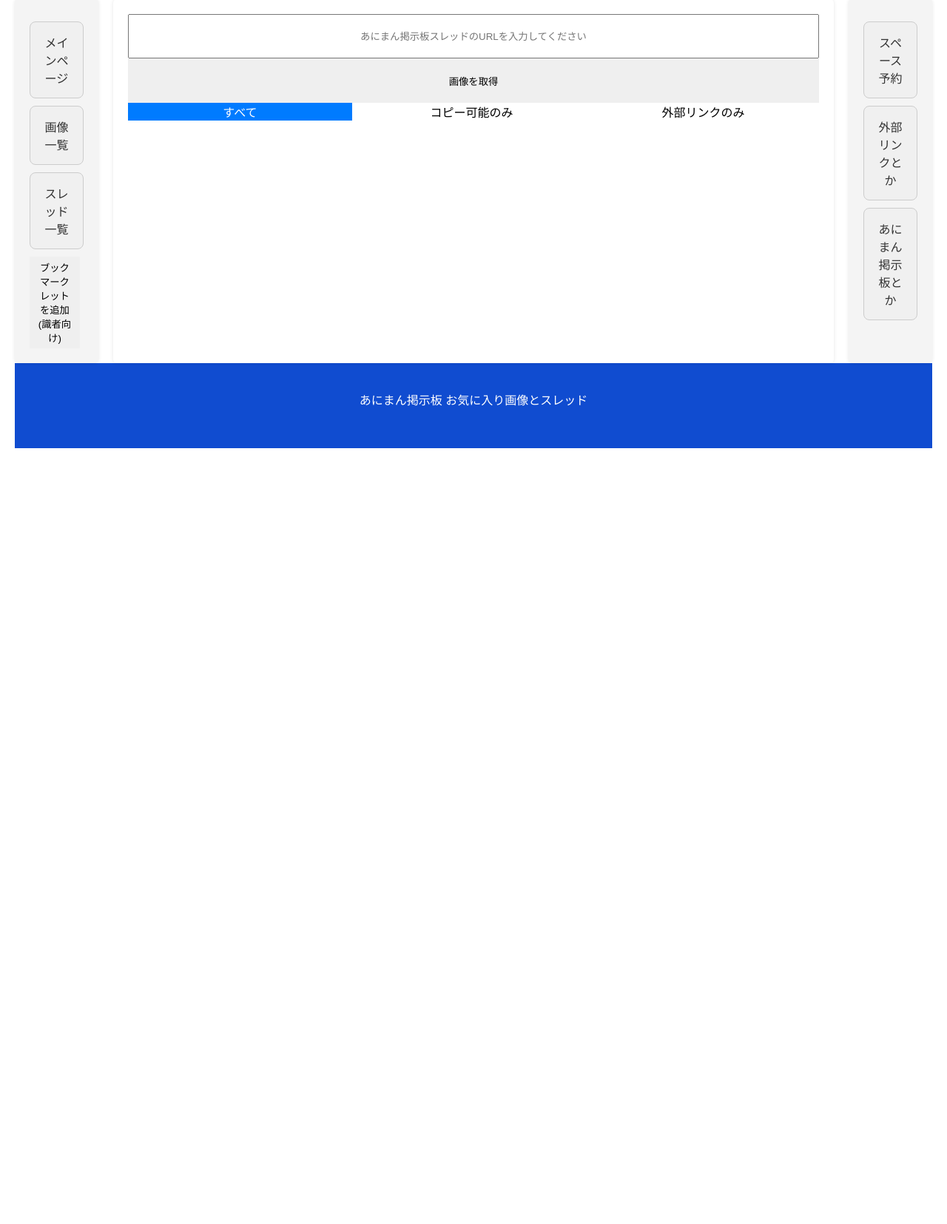
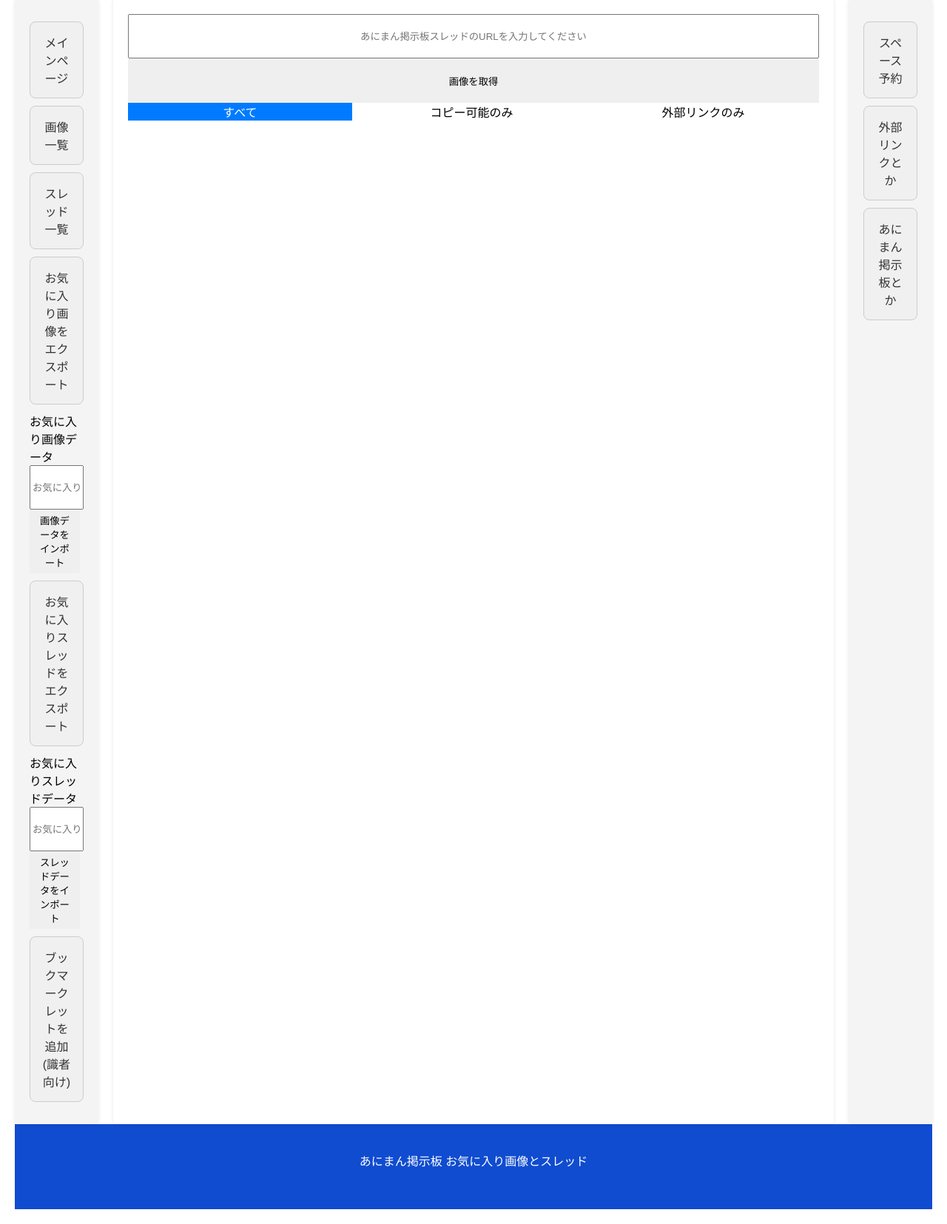
Before and after one commit to channkenn/animan_image, a Flask app: page / in a window 1280 px wide. Shown: the part 107-1762 px from the top of the page at 74% size. Before the commit the page ends 713 px from the top, so only its background shows below. Run offline with Flask 3, Linux system fonts and the light colour scheme; some libraries are stand-ins or nearby versions.

Commit message:
base64でのexportimport対応

```diff
--- a/static/js/script.js
+++ b/static/js/script.js
@@ -265,12 +265,23 @@ if (urlParams.get('autofill') === 'true') {
   }
 }
 // ボタンをクリックしたときにブックマークレットリンクを表示
-const bookmarkButton = document.getElementById('bookmarkButton');
-if (bookmarkButton) {
-    bookmarkButton.addEventListener('click', function() {
-        document.getElementById('bookmarkLink').style.display = 'block';
-    });
+function addBookmarklet() {
+    const bookmarkletLink = `javascript:(function(){window.location.href='https://linguistic-sherilyn-animanimage-50068fef.koyeb.app/?autofill=true&source='+encodeURIComponent(window.location.href);})();`;
+
+    // ブックマークレットリンクを表示する
+    const bookmarkLinkElement = document.getElementById('bookmarkLink');
+    if (bookmarkLinkElement) {
+        // リンクの内容を更新
+        bookmarkLinkElement.querySelector('a').href = bookmarkletLink;
+
+        // リンクを表示する
+        bookmarkLinkElement.style.display = 'block';
+    }
+
+    // アラートでリンクを表示
+   // alert("ブックマークレットリンクが作成されました: " + bookmarkletLink);
 }
+
 
 // ハンバーガーメニューのクリックイベント
 document.querySelector('.hamburger-menu').addEventListener('click', function() {
@@ -280,6 +291,151 @@ document.querySelector('.hamburger-menu').addEventListener('click', function() {
     leftSidebar.style.display = (leftSidebar.style.display === 'none' || leftSidebar.style.display === '') ? 'block' : 'none';
     rightSidebar.style.display = (rightSidebar.style.display === 'none' || rightSidebar.style.display === '') ? 'block' : 'none';
 });
+
+// UTF-8文字列をBase64エンコードする関数
+function utf8ToBase64(str) {
+    const encoder = new TextEncoder();  // UTF-8エンコードを行う
+    const bytes = encoder.encode(str); // Uint8Arrayに変換
+    let binary = '';
+    for (let i = 0; i < bytes.length; i++) {
+        binary += String.fromCharCode(bytes[i]);
+    }
+    return btoa(binary); // btoaでBase64エンコード
+}
+
+// ローカルストレージからfavoritesデータを取得
+function exportFavoritesData() {
+    const favorites = localStorage.getItem('favorites');
+
+    if (!favorites) {
+        alert("必要なデータがローカルストレージにありません (Favorites)");
+        return;
+    }
+
+    // データをJSON形式に変換
+    const data = { favorites: JSON.parse(favorites) };
+
+    // データを圧縮 (LZStringを使用)
+    const compressedData = LZString.compressToUTF16(JSON.stringify(data));
+
+    // 圧縮されたデータをUTF-8 → Base64エンコード
+    const base64Data = utf8ToBase64(compressedData);
+
+    // Base64エンコードされたデータをクリップボードにコピー
+    navigator.clipboard.writeText(base64Data)
+    .then(() => {
+        alert("画像一覧がクリップボードにエクスポートされました！");
+    })
+    .catch((error) => {
+        alert("クリップボードへのエクスポートに失敗しました: " + error);
+    });
+}
+
+// ローカルストレージからfavoriteThreadsデータを取得
+function exportFavoriteThreadsData() {
+    const favoriteThreads = localStorage.getItem('favoriteThreads');
+
+    if (!favoriteThreads) {
+        alert("必要なデータがローカルストレージにありません (Favorite Threads)");
+        return;
+    }
+
+    // データをJSON形式に変換
+    const data = { favoriteThreads: JSON.parse(favoriteThreads) };
+
+    // データを圧縮 (LZStringを使用)
+    const compressedData = LZString.compressToUTF16(JSON.stringify(data));
+
+    // 圧縮されたデータをUTF-8 → Base64エンコード
+    const base64Data = utf8ToBase64(compressedData);
+
+    // Base64エンコードされたデータをクリップボードにコピー
+    navigator.clipboard.writeText(base64Data)
+        .then(() => {
+            alert("スレッド一覧がクリップボードにエクスポートされました！");
+        })
+        .catch((error) => {
+            alert("クリップボードへのエクスポートに失敗しました: " + error);
+        });
+}
+
+// エクスポートボタンをクリックで呼び出す
+//document.getElementById('exportFavoritesButton').addEventListener('click', exportFavoritesData);
+//document.getElementById('exportFavoriteThreadsButton').addEventListener('click', exportFavoriteThreadsData);
+
+// Base64データをインポートする関数（共通）
+function importData(dataType) {
+    let inputData;
+    let storageKey;
+
+    // favoritesまたはfavoriteThreadsに応じたデータ取得
+    if (dataType === 'favorites') {
+        inputData = document.getElementById('importFavorites').value;
+        storageKey = 'favorites';
+    } else if (dataType === 'favoriteThreads') {
+        inputData = document.getElementById('importFavoriteThreads').value;
+        storageKey = 'favoriteThreads';
+    }
+
+    // 入力されたデータがない場合はアラートを出す
+    if (!inputData) {
+        alert(`データを入力してください`);
+        return;
+    }
+
+    try {
+        // Base64 → 圧縮解除 → JSON
+        const decodedData = base64ToUtf8(inputData); // Base64デコード
+        const decompressedData = LZString.decompressFromUTF16(decodedData); // 圧縮解除
+        const jsonData = JSON.parse(decompressedData); // JSONに変換
+
+        // ローカルストレージから既存データを取得
+        const existingData = JSON.parse(localStorage.getItem(storageKey) || '[]');
+
+        // jsonDataが配列の場合にのみ処理を行う
+        if (Array.isArray(jsonData)) {
+            // 重複を除外するためのセットを作成
+            const dataSet = new Set(existingData.map(item => item.img_url || item.thread_url)); // URLで重複チェック
+
+            // データから重複を除外して追加
+            const uniqueData = jsonData.filter(item => !dataSet.has(item.img_url || item.thread_url));
+
+            // 既存データに新しいデータを追加
+            existingData.push(...uniqueData);
+        } else if (jsonData.hasOwnProperty(storageKey)) {
+            // jsonDataがオブジェクトで特定のキーが存在する場合
+            const newData = jsonData[storageKey];
+            const dataSet = new Set(existingData.map(item => item.img_url || item.thread_url));
+
+            // 重複を除外して新しいデータを追加
+            const uniqueData = newData.filter(item => !dataSet.has(item.img_url || item.thread_url));
+            existingData.push(...uniqueData);
+        } else {
+            throw new Error('Invalid data structure');
+        }
+
+        // 更新したデータをローカルストレージに保存
+        localStorage.setItem(storageKey, JSON.stringify(existingData));
+
+        alert(`${storageKey} のデータインポートが完了しました`);
+    } catch (e) {
+        alert("インポート中にエラーが発生しました: " + e.message);
+    }
+}
+
+// インポートボタンのクリックイベント
+//document.getElementById('importFavoritesButton').addEventListener('click', () => importData('favorites'));
+//document.getElementById('importFavoriteThreadsButton').addEventListener('click', () => importData('favoriteThreads'));
+
+// Base64をUTF-8にデコードする関数
+function base64ToUtf8(base64) {
+    const decodedString = atob(base64); // Base64をデコード
+    const byteArray = new Uint8Array(decodedString.length);
+    for (let i = 0; i < decodedString.length; i++) {
+        byteArray[i] = decodedString.charCodeAt(i);
+    }
+    return new TextDecoder().decode(byteArray); // UTF-8に変換
+}
 
 
 // DOM読み込み後に各関数を実行
@@ -295,7 +451,28 @@ document.addEventListener("DOMContentLoaded", function () {
             addThreadToFavorites(threadTitle, threadUrl, threadThumb);
         });
     }
+    // エクスポートボタンの要素を取得
+    const exportFavoritesButton = document.getElementById('exportFavoritesButton');
 
+    // ボタンが存在する場合のみイベントリスナーを追加
+    if (exportFavoritesButton) {
+        exportFavoritesButton.addEventListener('click', exportFavoritesData);
+    }
+
+    const exportFavoriteThreadsButton = document.getElementById('exportFavoriteThreadsButton');
+    if (exportFavoriteThreadsButton) {
+        exportFavoriteThreadsButton.addEventListener('click', exportFavoriteThreadsData);
+    }
+    const importFavoritesButton = document.getElementById('importFavoritesButton');
+
+    if (importFavoritesButton) {
+        importFavoritesButton.addEventListener('click', () => importData('favorites'));
+    }
+
+    const importFavoriteThreadsButton = document.getElementById('importFavoriteThreadsButton');
+    if (importFavoriteThreadsButton) {
+        importFavoriteThreadsButton.addEventListener('click', () => importData('favoriteThreads'));
+    }
     // お気に入り画像とスレッドの一覧を表示
     loadFavorites();
     displayFavoriteThreads();
--- a/templates/index.html
+++ b/templates/index.html
@@ -30,7 +30,27 @@
             <a href="/" class="panel-link">メインページ</a>
             <a href="/favorites" class="panel-link">画像一覧</a>
             <a href="/favorite-threads" class="panel-link">スレッド一覧</a>
-            <button id="bookmarkButton">ブックマークレットを追加(識者向け)</button>
+            <!-- Favorites用のエクスポートボタン -->
+            <a href="#" class="panel-link" id="exportFavoritesButton">お気に入り画像をエクスポート</a>
+            <!-- Favoritesデータ用のインポートフォーム -->
+            <form id="importFavoritesForm">
+                <label for="importFavorites">お気に入り画像データ</label>
+                <input type="text" id="importFavorites" placeholder="お気に入り画像データを入力" style="width: 100%; height: 60px; text-align: center;">
+                <button type="button" id="importFavoritesButton">画像データをインポート</button>
+            </form>
+            <!-- Favorite Threads用のエクスポートボタン -->
+            <a href="#" class="panel-link" id="exportFavoriteThreadsButton">お気に入りスレッドをエクスポート</a>
+
+            <!-- Favorite Threadsデータ用のインポートフォーム -->
+            <form id="importFavoriteThreadsForm">
+                <label for="importFavoriteThreads">お気に入りスレッドデータ</label>
+                <input type="text" id="importFavoriteThreads" placeholder="お気に入りスレッドデータを入力" style="width: 100%; height: 60px; text-align: center;"></textarea>
+                <button type="button" id="importFavoriteThreadsButton">スレッドデータをインポート</button>
+            </form>
+
+
+            <!-- ブックマークレット追加リンク -->
+            <a href="javascript:void(0);" class="panel-link" id="bookmarkLink" onclick="addBookmarklet();">ブックマークレットを追加(識者向け)</a>
         </div>
         <!-- メインコンテンツ -->
         <div class="main-column">
@@ -121,9 +141,11 @@
 
     <footer>
         <p><a href="/">あにまん掲示板&nbsp;お気に入り画像とスレッド</a></p>
-      </footer>
+    </footer>
 
     <!-- JavaScriptファイルを外部ファイルとして読み込む -->
     <script src="{{ url_for('static', filename='js/script.js') }}"></script>
+    <script src="https://cdnjs.cloudflare.com/ajax/libs/lz-string/1.4.4/lz-string.min.js"></script>
+
 </body>
 </html>
```
